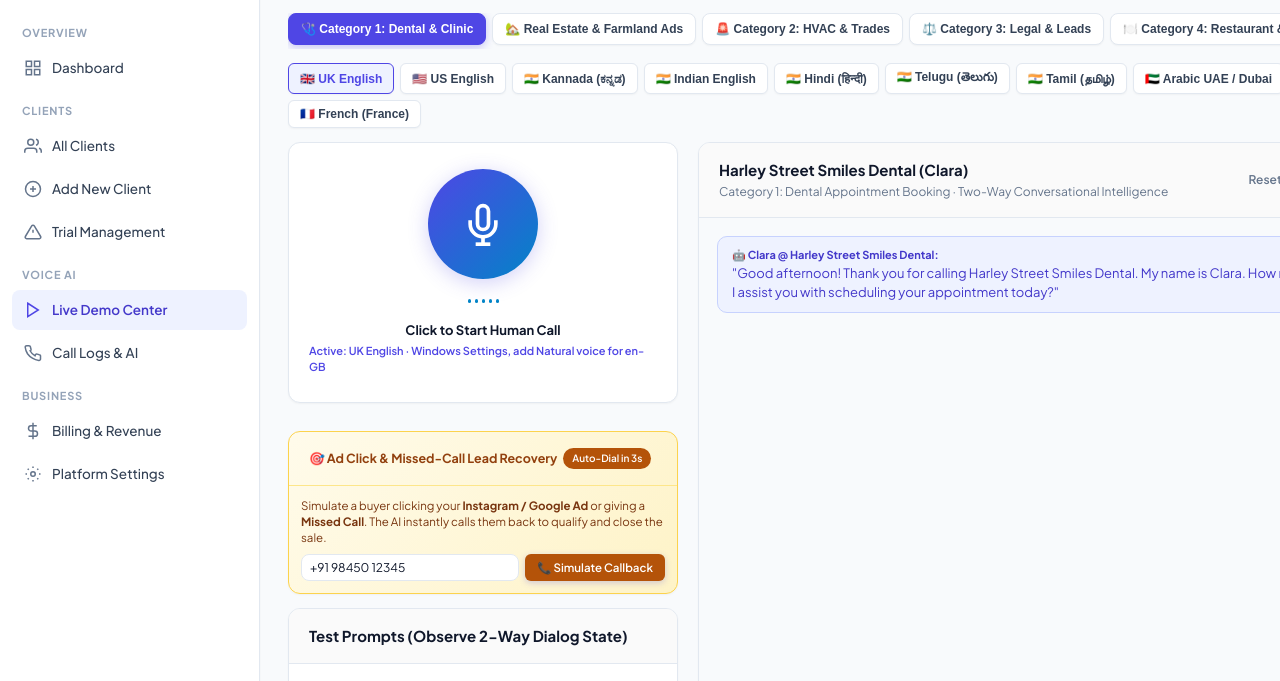
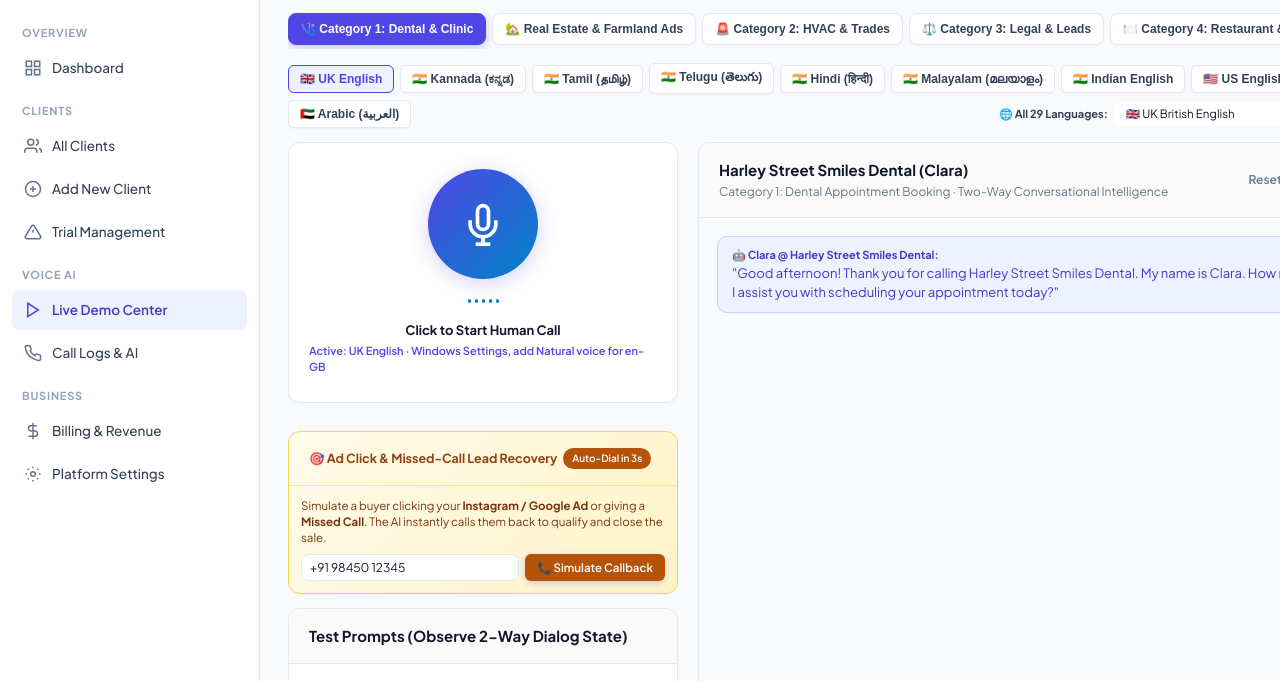
Before and after one commit to BitmAura/vocalis, a website: page admin/demo.html in a window 1280 px wide. Shown: the part 85-766 px from the top of the page. Drawn offline with Linux system fonts and the light colour scheme.

Commit message:
feat(voice): add 29-language selector, CORS allow-all for neural TTS, python edge-tts in Docker, and natural spoken Tanglish greetings

```diff
--- a/admin/demo.html
+++ b/admin/demo.html
@@ -97,16 +97,49 @@
       </div>
 
       <!-- Languages -->
-      <div class="lang-badge-bar">
+      <div class="lang-badge-bar" style="display:flex;flex-wrap:wrap;align-items:center;gap:6px">
         <button class="lang-btn active" id="lang-en-gb" onclick="switchLang('en-GB','UK English')">🇬🇧 UK English</button>
+        <button class="lang-btn" id="lang-kn" onclick="switchLang('kn','Kannada (ಕನ್ನಡ)')">🇮🇳 Kannada (ಕನ್ನಡ)</button>
+        <button class="lang-btn" id="lang-ta" onclick="switchLang('ta','Tamil (தமிழ்)')">🇮🇳 Tamil (தமிழ்)</button>
+        <button class="lang-btn" id="lang-te" onclick="switchLang('te','Telugu (తెలుగు)')">🇮🇳 Telugu (తెలుగు)</button>
+        <button class="lang-btn" id="lang-hi" onclick="switchLang('hi','Hindi (हिन्दी)')">🇮🇳 Hindi (हिन्दी)</button>
+        <button class="lang-btn" id="lang-ml" onclick="switchLang('ml','Malayalam (മലയാളം)')">🇮🇳 Malayalam (മലയാളം)</button>
+        <button class="lang-btn" id="lang-en-in" onclick="switchLang('en-IN','Indian English')">🇮🇳 Indian English</button>
         <button class="lang-btn" id="lang-en-us" onclick="switchLang('en-US','US English')">🇺🇸 US English</button>
-        <button class="lang-btn" id="lang-kn" onclick="switchLang('kn','Kannada')">🇮🇳 Kannada (ಕನ್ನಡ)</button>
-        <button class="lang-btn" id="lang-en-in" onclick="switchLang('en-IN','Indian English')">🇮🇳 Indian English</button>
-        <button class="lang-btn" id="lang-hi" onclick="switchLang('hi','Hindi')">🇮🇳 Hindi (हिन्दी)</button>
-        <button class="lang-btn" id="lang-te" onclick="switchLang('te','Telugu')">🇮🇳 Telugu (తెలుగు)</button>
-        <button class="lang-btn" id="lang-ta" onclick="switchLang('ta','Tamil')">🇮🇳 Tamil (தமிழ்)</button>
-        <button class="lang-btn" id="lang-ar" onclick="switchLang('ar','Arabic UAE')">🇦🇪 Arabic UAE / Dubai</button>
-        <button class="lang-btn" id="lang-fr" onclick="switchLang('fr','French France')">🇫🇷 French (France)</button>
+        <button class="lang-btn" id="lang-ar" onclick="switchLang('ar','Arabic UAE')">🇦🇪 Arabic (العربية)</button>
+
+        <div style="margin-left:auto;display:flex;align-items:center;gap:6px">
+          <label style="font-size:11px;font-weight:700;color:var(--text-secondary);white-space:nowrap">🌐 All 29 Languages:</label>
+          <select id="allLangSelect" class="form-control" style="font-size:11.5px;padding:4px 8px;width:auto;cursor:pointer;background:white;border:1.5px solid var(--border-color);border-radius:6px" onchange="onSelectAllLang(this.value)">
+            <option value="kn">🇮🇳 Kannada (ಕನ್ನಡ - Kanglish)</option>
+            <option value="ta">🇮🇳 Tamil (தமிழ் - Tanglish)</option>
+            <option value="te">🇮🇳 Telugu (తెలుగు - Tenglish)</option>
+            <option value="hi">🇮🇳 Hindi (हिन्दी - Hinglish)</option>
+            <option value="ml">🇮🇳 Malayalam (മലയാളം - Manglish)</option>
+            <option value="mr">🇮🇳 Marathi (मराठी)</option>
+            <option value="gu">🇮🇳 Gujarati (ગુજરાતી)</option>
+            <option value="bn">🇮🇳 Bengali (বাংলা)</option>
+            <option value="pa">🇮🇳 Punjabi (ਪੰਜਾਬੀ)</option>
+            <option value="ur">🇮🇳 Urdu (اردو)</option>
+            <option value="en-IN">🇮🇳 Indian English</option>
+            <option value="en-GB" selected>🇬🇧 UK British English</option>
+            <option value="en-US">🇺🇸 US American English</option>
+            <option value="en-AU">🇦🇺 Australian English</option>
+            <option value="ar">🇦🇪 UAE / Gulf Arabic (العربية)</option>
+            <option value="fr">🇫🇷 French (Français)</option>
+            <option value="de">🇩🇪 German (Deutsch)</option>
+            <option value="es">🇪🇸 Spanish (Español)</option>
+            <option value="it">🇮🇹 Italian (Italiano)</option>
+            <option value="pt">🇵🇹 Portuguese (Português)</option>
+            <option value="ru">🇷🇺 Russian (Русский)</option>
+            <option value="ja">🇯🇵 Japanese (日本語)</option>
+            <option value="ko">🇰🇷 Korean (한국어)</option>
+            <option value="zh">🇨🇳 Mandarin Chinese (中文)</option>
+            <option value="id">🇮🇩 Indonesian (Bahasa Indonesia)</option>
+            <option value="ms">🇲🇾 Malay (Bahasa Melayu)</option>
+            <option value="th">🇹🇭 Thai (ไทย)</option>
+          </select>
+        </div>
       </div>
 
       <div class="demo-container">
@@ -315,6 +348,13 @@ function switchCategory(cat) {
   if (subtitleEl) subtitleEl.textContent = cfg.subtitle;
   resetCallState();
   updateView();
+}
+
+
+function onSelectAllLang(val) {
+  const select = document.getElementById('allLangSelect');
+  const label = select.options[select.selectedIndex].text;
+  switchLang(val, label);
 }
 
 function switchLang(lang, label) {
--- a/backend/server.js
+++ b/backend/server.js
@@ -35,7 +35,7 @@ const SECURITY_HEADERS = {
   'X-Frame-Options': 'SAMEORIGIN',
   'X-XSS-Protection': '1; mode=block',
   'Referrer-Policy': 'strict-origin-when-cross-origin',
-  'Access-Control-Allow-Origin': process.env.ALLOWED_ORIGIN || 'http://localhost:3300',
+  'Access-Control-Allow-Origin': '*',
   'Access-Control-Allow-Methods': 'GET, POST, OPTIONS',
   'Access-Control-Allow-Headers': 'Content-Type, Authorization'
 };
```
Also changed, not shown: backend/services/mit-voice.js (+1 -9 lines), 1 other file.
